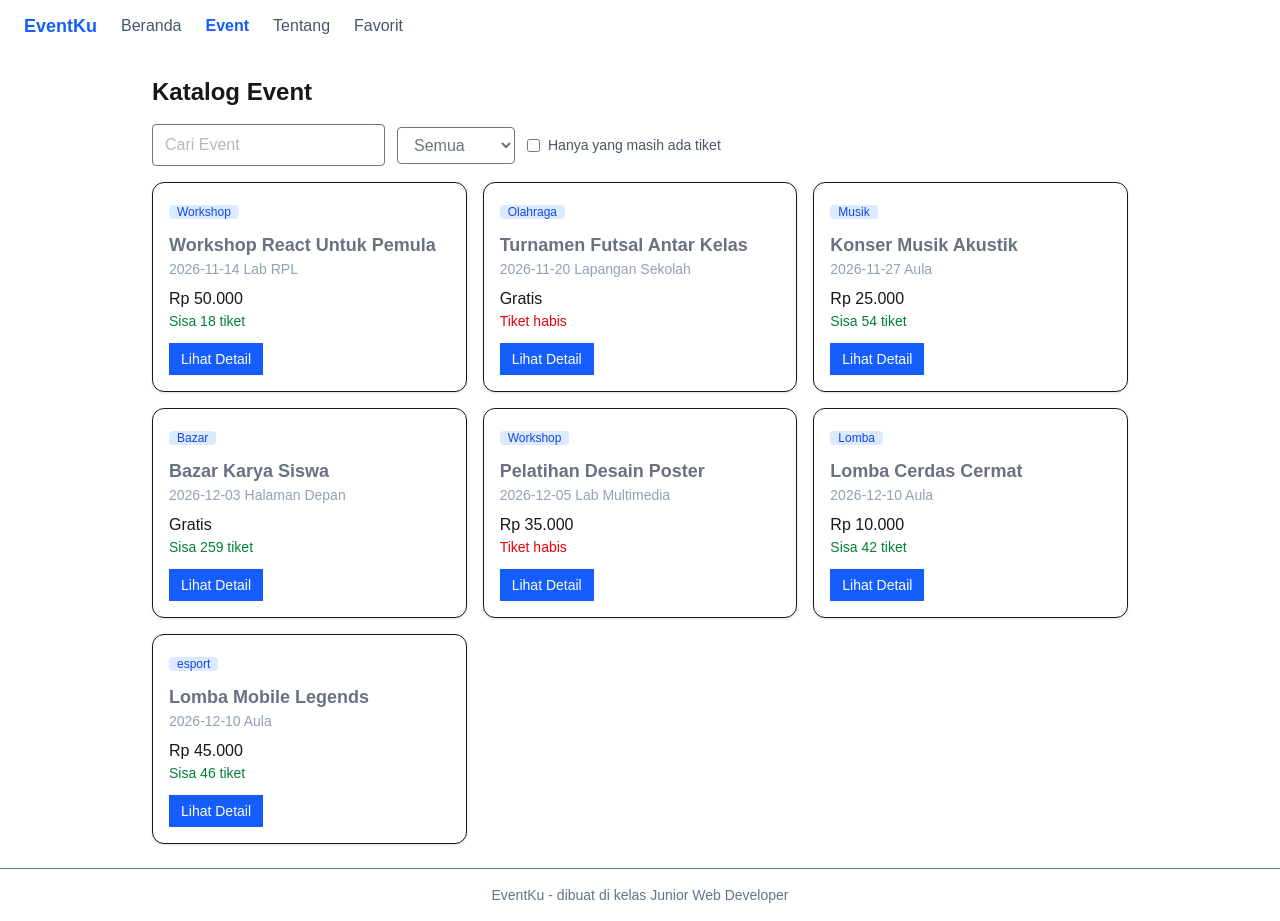
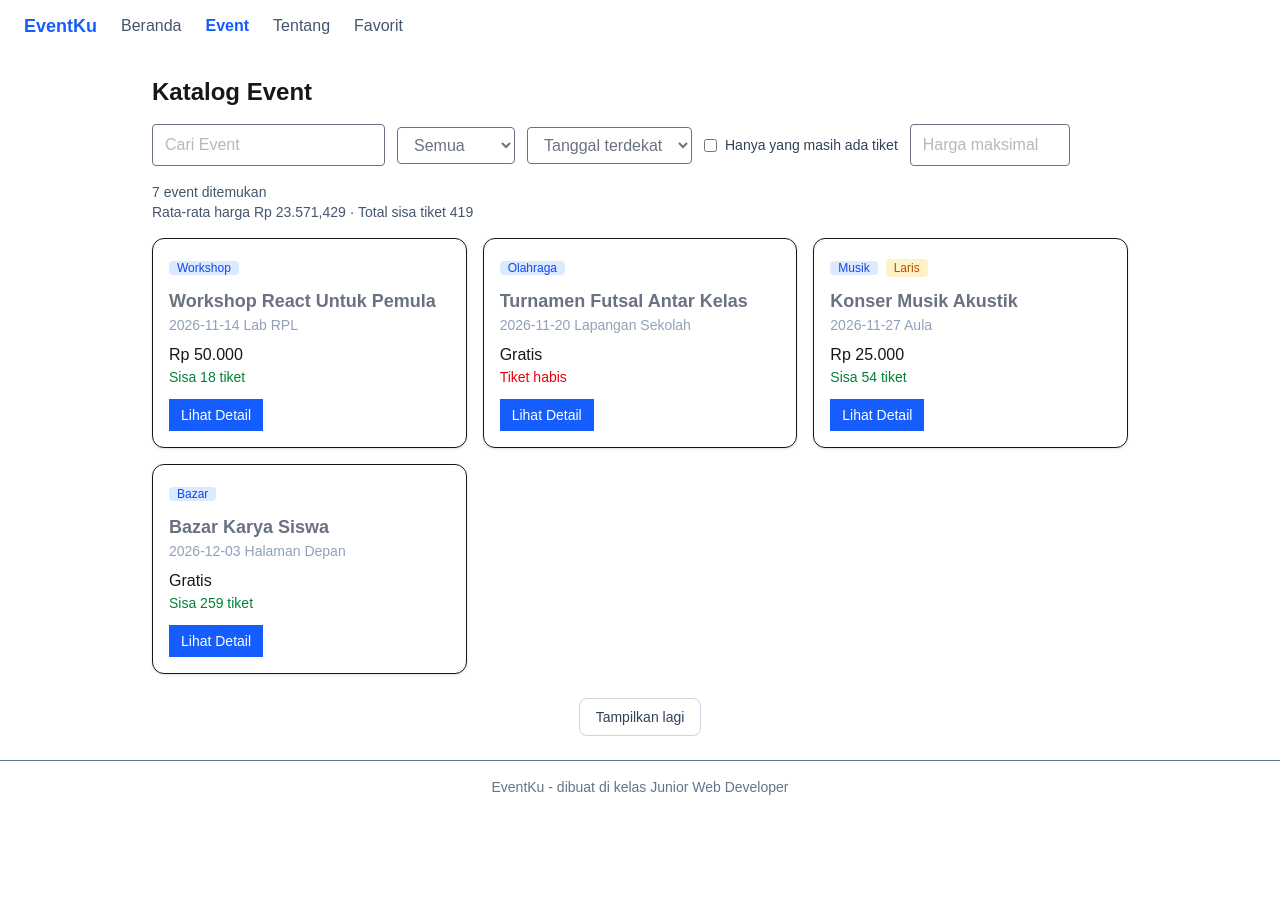
Before and after one commit to favhrrafa/latihan-nextjs, a Next.js app: page /event in a window 1280 px wide. After the commit the page ends 813 px from the top, so only its background shows below. Built offline with nearby package versions, Linux system fonts and the light colour scheme.

Commit message:
feat:misi 10, filter harga, sisa tiket, prototype pagination, etc.

```diff
--- /dev/null
+++ b/app/api/events/[id]/route.ts
@@ -0,0 +1,15 @@
+import { events } from "@/data/events";
+
+export async function GET(
+  request: Request,
+  { params }: RouteContext<"/api/events/[id]">
+) {
+  const { id } = await params;
+  const event = events.find((e) => e.id === Number(id));
+
+  if (!event) {
+    return Response.json({ pesan: "Event tidak ditemukan" }, { status: 404 });
+  }
+
+  return Response.json(event);
+}
--- a/app/event/[id]/page.tsx
+++ b/app/event/[id]/page.tsx
@@ -1,26 +1,55 @@
 import { notFound } from "next/navigation";
+import Link from "next/link";
 import { events, rupiah } from "@/data/events";
 import FormPesan from "@/components/FormPesan";
 import TombolFavorit from "@/components/TombolFavorit";
 
-export default async function Detail({params}: PageProps<"/event/[id]">) {
-    const {id} = await params;
+export default async function Detail({ params }: PageProps<"/event/[id]">) {
+  const { id } = await params;
   const event = events.find((e) => e.id === Number(id));
-    if(!event) notFound();
+  if (!event) notFound();
 
   const sisa = event.kuota - event.terisi;
+  const eventTerkait = events.filter(
+    (e) => e.kategori === event.kategori && e.id !== event.id,
+  );
+
   return (
     <article className="rounded-xl border bg-white p-6">
-            <span className="rounded bg-blue-100 px-2 py-0/5 text-xs text-blue-700">{event.kategori}</span>
+      <span className="rounded bg-blue-100 px-2 py-0.5 text-xs text-blue-700">
+        {event.kategori}
+      </span>
       <h1 className="mt-2 text-3xl font-bold text-gray-600">{event.judul}</h1>
       <p className="mt-1 text-slate-500">
-                {event.tanggal} - {event.lokasi}
+        {event.tanggal} • {event.lokasi}
       </p>
       <p className="mt-4 text-xl font-semibold">{rupiah(event.harga)}</p>
-            <p className="text-slate-600">Sisa {sisa} dari {event.kuota} tiket</p>
+      <p className="text-slate-600">
+        Sisa {sisa} dari {event.kuota} tiket
+      </p>
 
-            <TombolFavorit id={event.id}></TombolFavorit>
-          <FormPesan event={event}></FormPesan>
+      <TombolFavorit id={event.id} />
+      <FormPesan event={event} />
+
+      <section className="mt-8 border-t pt-6">
+        <h2 className="text-xl font-bold text-gray-800">Event Terkait</h2>
+        {eventTerkait.length > 0 ? (
+          <ul className="mt-4 space-y-2">
+            {eventTerkait.map((item) => (
+              <li key={item.id}>
+                <Link
+                  href={`/event/${item.id}`}
+                  className="text-blue-600 hover:underline font-medium"
+                >
+                  {item.judul}
+                </Link>
+              </li>
+            ))}
+          </ul>
+        ) : (
+          <p className="mt-2 text-gray-500">Belum ada event terkait.</p>
+        )}
+      </section>
     </article>
-    )
+  );
 }
--- a/components/DaftarFavorit.tsx
+++ b/components/DaftarFavorit.tsx
@@ -11,6 +11,7 @@ export default function DaftarFavorit() {
   const [galat, setGalat] = useState("");
 
   useEffect(() => {
+    // eslint-disable-next-line react-hooks/set-state-in-effect
     setIds(JSON.parse(localStorage.getItem("favorit") ?? "[]"));
     fetch("/api/events")
       .then((r) => {
--- a/components/KartuEvent.tsx
+++ b/components/KartuEvent.tsx
@@ -4,10 +4,13 @@ import Link from "next/link";
 
 export default function KartuEvent({event}: {event: Event}) {
     const sisa = event.kuota - event.terisi
-
+    const laris = sisa >0 && event.terisi / event.kuota >=0.5
     return (
         <div className="rounded-xl border bg-white p-4 shadow-sm">
             <span className="rounded bg-blue-100 px-2 py0.5 text-xs text-blue-700">{event.kategori}</span>
+            {laris && (
+                <span className="ml-2 rounded bg-amber-100 px-2 py-0.5 text-xs font-medium text-amber-700">Laris</span>
+            )}
             <h3 className="mt-2 text-lg font-bold text-gray-500">{event.judul}</h3>
             <p className="text-sm text-slate-400">{event.tanggal} {event.lokasi}</p>
             <p className="mt-2 font-medium text-gray-450">{rupiah(event.harga)}</p>
--- a/components/KatalogInteraktif.tsx
+++ b/components/KatalogInteraktif.tsx
@@ -1,61 +1,98 @@
 "use client";
+
 import { useState } from "react";
-import type { Event } from "@/data/events";
+import { rupiah, type Event } from "@/data/events";
 import KartuEvent from "./KartuEvent";
+import KontrolKatalog from "./KontrolKatalog";
 
 export default function KatalogInteraktif({ events }: { events: Event[] }) {
   const [cari, setCari] = useState("");
   const [kategori, setKategori] = useState("Semua");
+  const [urut, setUrut] = useState("tanggal");
   const [hanyaAdaTiket, setHanyaAdaTiket] = useState(false);
+  const [hargaMaksimal, setHargaMaksimal] = useState("");
+
+  // State baru untuk mengontrol apakah semua event ditampilkan
+  const [tampilSemua, setTampilSemua] = useState(false);
 
   const daftarKategori = ["Semua", ...new Set(events.map((e) => e.kategori))];
 
-  const hasil = events.filter(
-    (e) =>
-      e.judul.toLowerCase().includes(cari.toLowerCase()) &&
-      (kategori === "Semua" || e.kategori === kategori) &&
-      (!hanyaAdaTiket || e.kuota - e.terisi > 0)
-  );
+  const hasil = events.filter((e) => {
+    const cocokCari = e.judul.toLowerCase().includes(cari.toLowerCase());
+    const cocokKategori = kategori === "Semua" || e.kategori === kategori;
+    const sisaTiket = e.kuota - e.terisi;
+    const cocokTiket = !hanyaAdaTiket || sisaTiket > 0;
+    const cocokHarga =
+      hargaMaksimal === "" || e.harga <= Number(hargaMaksimal);
+
+    return cocokCari && cocokKategori && cocokTiket && cocokHarga;
+  });
+
+  const tersusun = [...hasil].sort((a, b) => {
+    if (urut === "murah") return a.harga - b.harga;
+    if (urut === "mahal") return b.harga - a.harga;
+    if (urut === "nama") return a.judul.localeCompare(b.judul);
+    return a.tanggal.localeCompare(b.tanggal);
+  });
+
+  const totalHarga = hasil.reduce((acc, e) => acc + e.harga, 0);
+  const totalSisaTiket = hasil.reduce((acc, e) => acc + (e.kuota - e.terisi), 0);
+  const rataRataHarga = hasil.length > 0 ? totalHarga / hasil.length : 0;
+
+  // Batasi data yang tampil: 4 item jika tampilSemua = false, atau tampilkan semua jika true
+  const eventDitampilkan = tampilSemua ? tersusun : tersusun.slice(0, 4);
+
+  // Fungsi pembantu agar saat filter diubah, tampilan kembali membatasi ke 4 kartu
+  const handleCari = (val: string) => { setCari(val); setTampilSemua(false); };
+  const handleKategori = (val: string) => { setKategori(val); setTampilSemua(false); };
+  const handleUrut = (val: string) => { setUrut(val); setTampilSemua(false); };
+  const handleHanyaAdaTiket = (val: boolean) => { setHanyaAdaTiket(val); setTampilSemua(false); };
+  const handleHargaMaksimal = (val: string) => { setHargaMaksimal(val); setTampilSemua(false); };
 
   return (
     <div>
-      <div className="mb-4 flex flex-wrap gap-3 items-center">
-        <input
-          value={cari}
-          onChange={(e) => setCari(e.target.value)}
-          placeholder="Cari Event"
-          className="rounded border bg-white px-3 py-2 text-gray-500"
-        />
+      <KontrolKatalog
+        cari={cari}
+        setCari={handleCari}
+        kategori={kategori}
+        setKategori={handleKategori}
+        urut={urut}
+        setUrut={handleUrut}
+        hanyaAdaTiket={hanyaAdaTiket}
+        setHanyaAdaTiket={handleHanyaAdaTiket}
+        hargaMaksimal={hargaMaksimal}
+        setHargaMaksimal={handleHargaMaksimal}
+        daftarKategori={daftarKategori}
+      />
 
-        <select
-          value={kategori}
-          onChange={(e) => setKategori(e.target.value)}
-          className="rounded border bg-white px-3 py-2 text-gray-500"
-        >
-          {daftarKategori.map((k) => (
-            <option key={k}>{k}</option>
-          ))}
-        </select>
-
-        <label className="flex items-center gap-2 text-sm text-gray-600 cursor-pointer">
-          <input
-            type="checkbox"
-            checked={hanyaAdaTiket}
-            onChange={(e) => setHanyaAdaTiket(e.target.checked)}
-            className="rounded"
-          />
-          Hanya yang masih ada tiket
-        </label>
+      <div className="mb-4 text-sm text-slate-600">
+        <p>{hasil.length} event ditemukan</p>
+        <p>
+          Rata-rata harga {rupiah(rataRataHarga)} · Total sisa tiket {totalSisaTiket}
+        </p>
       </div>
 
       {hasil.length === 0 ? (
         <p className="text-slate-500">Tidak ada event yang cocok</p>
       ) : (
-        <div className="grid gap-4 sm:grid-cols-2 lg:grid-cols-3">
-          {hasil.map((e) => (
-            <KartuEvent key={e.id} event={e}></KartuEvent>
-          ))}
-        </div>
+        <>
+          <div className="grid gap-4 sm:grid-cols-2 lg:grid-cols-3">
+            {eventDitampilkan.map((e) => (
+              <KartuEvent key={e.id} event={e} />
+            ))}
+          </div>
+
+          {!tampilSemua && tersusun.length > 4 && (
+            <div className="mt-6 text-center">
+              <button
+                onClick={() => setTampilSemua(true)}
+                className="rounded-lg border border-slate-300 bg-white px-4 py-2 text-sm font-medium text-slate-700 hover:bg-slate-50"
+              >
+                Tampilkan lagi
+              </button>
+            </div>
+          )}
+        </>
       )}
     </div>
   );
--- /dev/null
+++ b/components/KontrolKatalog.tsx
@@ -0,0 +1,79 @@
+import { type Event } from "@/data/events";
+
+type Props = {
+  cari: string;
+  setCari: (value: string) => void;
+  kategori: string;
+  setKategori: (value: string) => void;
+  urut: string;
+  setUrut: (value: string) => void;
+  hanyaAdaTiket: boolean;
+  setHanyaAdaTiket: (value: boolean) => void;
+  hargaMaksimal: string;
+  setHargaMaksimal: (value: string) => void;
+  daftarKategori: string[];
+};
+
+export default function KontrolKatalog({
+  cari,
+  setCari,
+  kategori,
+  setKategori,
+  urut,
+  setUrut,
+  hanyaAdaTiket,
+  setHanyaAdaTiket,
+  hargaMaksimal,
+  setHargaMaksimal,
+  daftarKategori,
+}: Props) {
+  return (
+    <div className="mb-4 flex flex-wrap gap-3 items-center">
+      <input
+        value={cari}
+        onChange={(e) => setCari(e.target.value)}
+        placeholder="Cari Event"
+        className="rounded border bg-white px-3 py-2 text-gray-500"
+      />
+
+      <select
+        value={kategori}
+        onChange={(e) => setKategori(e.target.value)}
+        className="rounded border bg-white px-3 py-2 text-gray-500"
+      >
+        {daftarKategori.map((k) => (
+          <option key={k}>{k}</option>
+        ))}
+      </select>
+
+      <select
+        value={urut}
+        onChange={(e) => setUrut(e.target.value)}
+        className="rounded border bg-white px-3 py-2 text-gray-500"
+      >
+        <option value="tanggal">Tanggal terdekat</option>
+        <option value="murah">Harga termurah</option>
+        <option value="mahal">Harga termahal</option>
+        <option value="nama">Nama A-Z</option>
+      </select>
+
+      <label className="flex items-center gap-2 text-sm text-slate-700 cursor-pointer">
+        <input
+          type="checkbox"
+          checked={hanyaAdaTiket}
+          onChange={(e) => setHanyaAdaTiket(e.target.checked)}
+          className="rounded border-gray-300"
+        />
+        Hanya yang masih ada tiket
+      </label>
+
+      <input
+        type="number"
+        value={hargaMaksimal}
+        onChange={(e) => setHargaMaksimal(e.target.value)}
+        placeholder="Harga maksimal"
+        className="rounded border bg-white px-3 py-2 text-gray-500 w-40"
+      />
+    </div>
+  );
+}
--- a/components/TombolFavorit.tsx
+++ b/components/TombolFavorit.tsx
@@ -8,7 +8,7 @@ export default function TombolFavorit({id}: {id:number}) {
     useEffect(() => {
         const simpan: number[] = JSON.parse(localStorage.getItem("favorit") ?? "[]");
 
-        //esalint disable
+        // eslint-disable-next-line react-hooks/set-state-in-effect
         setFavorit(simpan.includes(id));
     }, [id])
 
```
Lines whose indentation alone changed are shown as unchanged.
